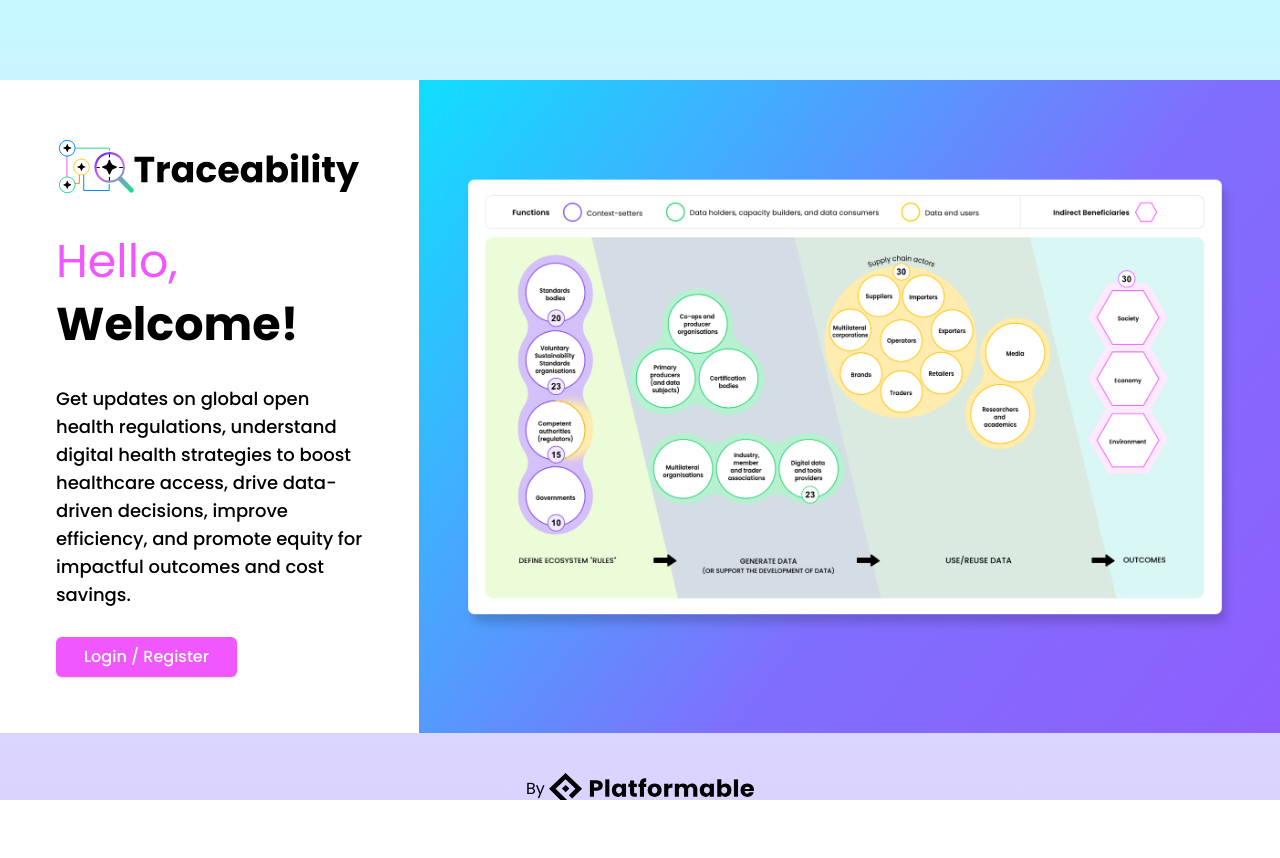
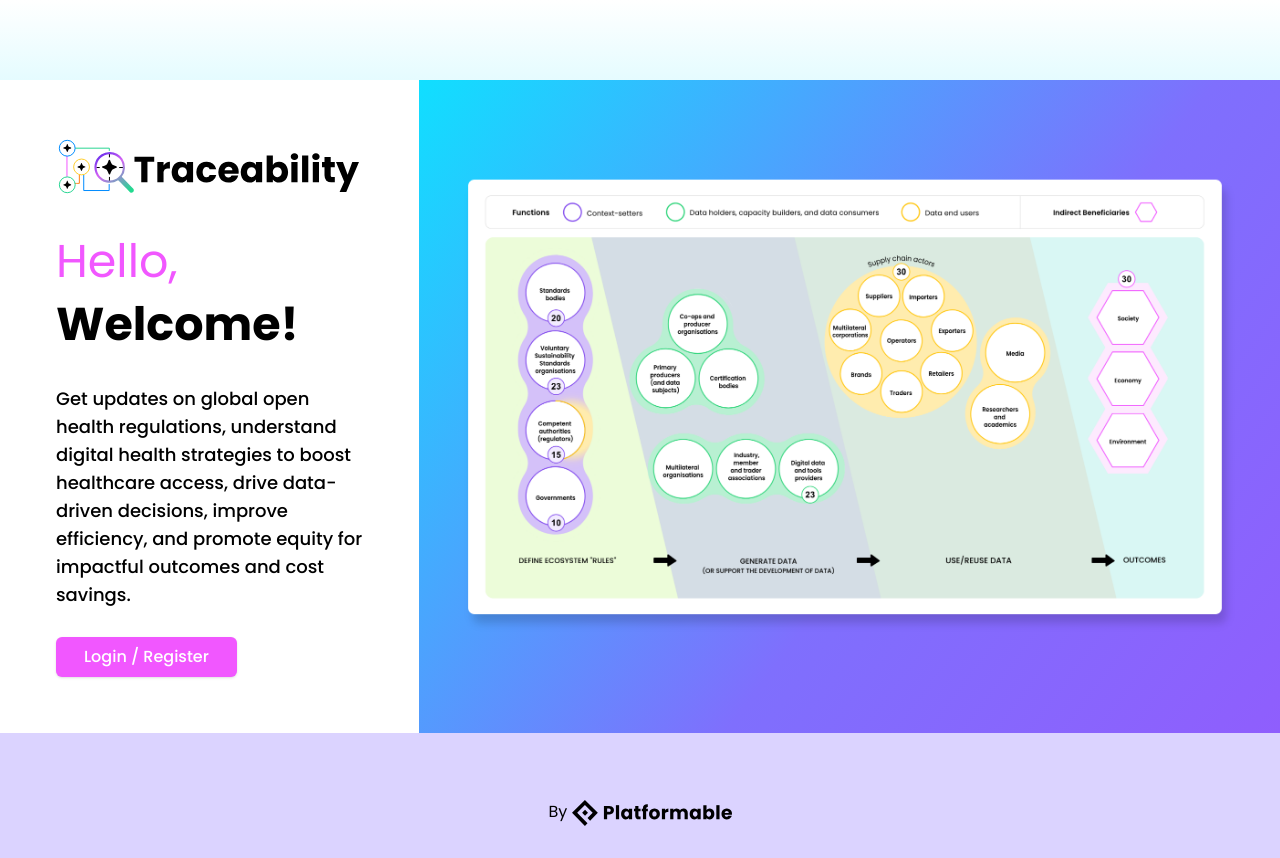
Before and after one commit to platformable/traceabilitywebsite, a Next.js app: page / in a window 1280 px wide. Before the commit the page ends 800 px from the top, so only its background shows below. Built offline with nearby package versions, Linux system fonts and the light colour scheme; no server answers.

Commit message:
Add diagram legend & fix footer position

```diff
--- a/src/app/admin-panel/layout.js
+++ b/src/app/admin-panel/layout.js
@@ -1,4 +1,3 @@
-import Footer from "@/components/Footer";
 import Header from "@/components/Header";
 
 
@@ -10,7 +9,6 @@
 
       {children}
 
-      <Footer />
     </>
   );
 }
--- a/src/app/dashboard/layout.js
+++ b/src/app/dashboard/layout.js
@@ -1,6 +1,7 @@
+import Header from "@/components/Header";
 import Footer from "@/components/Footer";
-import Header from "@/components/Header";
-
+import EcosystemParticipantSVG from "@/components/EcosystemParticipantSVG";
+import Disclaimer from "@/components/Disclaimer";
 
 export default async function Layout({ children }) {
 
@@ -10,7 +11,6 @@
 
       {children}
 
-  {/*     <Footer /> */}
     </>
   );
 }
--- a/src/app/layout.js
+++ b/src/app/layout.js
@@ -1,4 +1,5 @@
 // import { Inter, Poppins } from "next/font/google";
+import Footer from "@/components/Footer";
 import "./globals.css";
 import { UserProvider } from "@auth0/nextjs-auth0/client";
 
@@ -13,7 +14,9 @@
     <html lang="en">
       <UserProvider>
         <body>
+
           {children}
+          <Footer />
         </body>
       </UserProvider>
 
--- a/src/app/page.js
+++ b/src/app/page.js
@@ -10,7 +10,7 @@
     return redirect('/admin-panel')
   }
   return (
-    <main id="home-content" className="bg-primary-gradient min-h-screen max-h-screen overflow-hidden  py-20">
+    <main id="home-content" className="min-h-screen  overflow-hidden  py-20 pb-10">
       <div className="max-w-screen-xl mx-auto grid lg:flex px-5 lg:p-0">
       <section className=" bg-white p-14 flex flex-col gap-7 lg:w-[35%] items-center lg:items-start">
         <div>
@@ -35,7 +35,6 @@
 
       </div>
       </div>
-      <footer id="homepage-footer" className="w-full text-center  mt-10">By <img src="/platformable-logo-black.svg" alt="icon" className="inline"/></footer>
     </main>
   );
 }
--- a/src/components/Footer.js
+++ b/src/components/Footer.js
@@ -2,7 +2,7 @@
 
 export default function Footer() {
   return (
-    <footer className="absolute bottom-5 w-full text-center pb-4">
+    <footer className="w-full text-center pb-8">
         By{" "}
         <img src="/platformable-logo-black.svg" alt="icon" className="inline" width={160}/>
     </footer>
```
Also changed, not shown: public/ecosystem-diagram-legend.svg (added), src/components/EcosystemParticipantSVGCopy.js.
